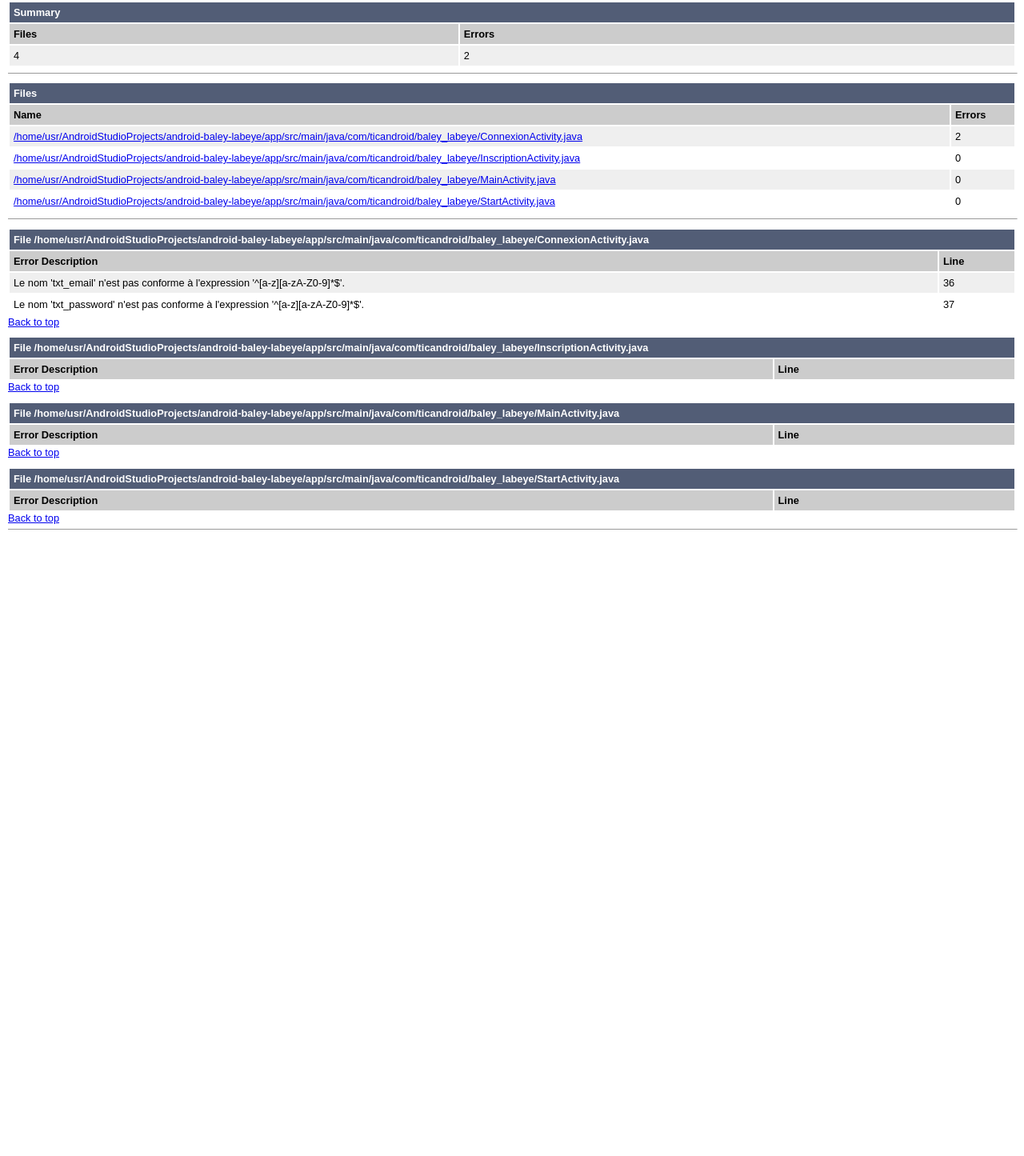
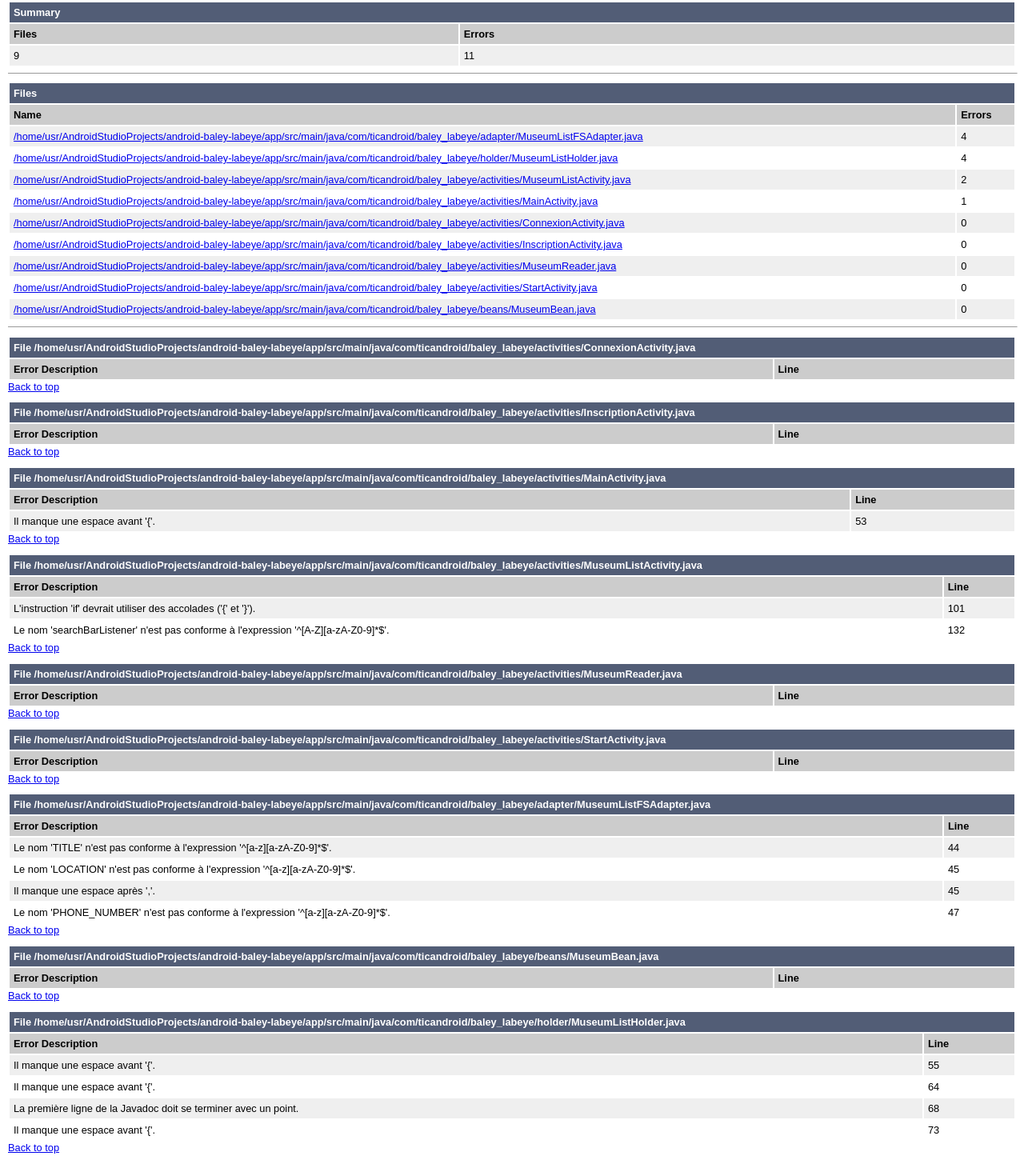
Before and after one commit to nag763/android-baley-labeye, a plain HTML site: page reports/checkstyle/checkstyle-report.html in a window 1280 px wide. Shown: the part 66-1511 px from the top of the page at 80% size. Before the commit the page ends 800 px from the top, so only its background shows below. Drawn offline with Linux system fonts and the light colour scheme.

Commit message:
Checkstyle and PMD fixs

```diff
--- a/reports/checkstyle/checkstyle-report.html
+++ b/reports/checkstyle/checkstyle-report.html
@@ -72,7 +72,7 @@
                 <th>Files</th><th>Errors</th>
             </tr>
             <tr class="a">
-                <td>4</td><td>2</td>
+                <td>9</td><td>11</td>
             </tr>
         </table>
         <hr size="1" width="100%" align="left">
@@ -82,51 +82,128 @@
                 <th>Name</th><th>Errors</th>
             </tr>
             <tr class="a">
-                <td><a href="#f-/home/usr/AndroidStudioProjects/android-baley-labeye/app/src/main/java/com/ticandroid/baley_labeye/ConnexionActivity.java">/home/usr/AndroidStudioProjects/android-baley-labeye/app/src/main/java/com/ticandroid/baley_labeye/ConnexionActivity.java</a></td><td>2</td>
+                <td><a href="#f-/home/usr/AndroidStudioProjects/android-baley-labeye/app/src/main/java/com/ticandroid/baley_labeye/adapter/MuseumListFSAdapter.java">/home/usr/AndroidStudioProjects/android-baley-labeye/app/src/main/java/com/ticandroid/baley_labeye/adapter/MuseumListFSAdapter.java</a></td><td>4</td>
             </tr>
             <tr class="b">
-                <td><a href="#f-/home/usr/AndroidStudioProjects/android-baley-labeye/app/src/main/java/com/ticandroid/baley_labeye/InscriptionActivity.java">/home/usr/AndroidStudioProjects/android-baley-labeye/app/src/main/java/com/ticandroid/baley_labeye/InscriptionActivity.java</a></td><td>0</td>
+                <td><a href="#f-/home/usr/AndroidStudioProjects/android-baley-labeye/app/src/main/java/com/ticandroid/baley_labeye/holder/MuseumListHolder.java">/home/usr/AndroidStudioProjects/android-baley-labeye/app/src/main/java/com/ticandroid/baley_labeye/holder/MuseumListHolder.java</a></td><td>4</td>
             </tr>
             <tr class="a">
-                <td><a href="#f-/home/usr/AndroidStudioProjects/android-baley-labeye/app/src/main/java/com/ticandroid/baley_labeye/MainActivity.java">/home/usr/AndroidStudioProjects/android-baley-labeye/app/src/main/java/com/ticandroid/baley_labeye/MainActivity.java</a></td><td>0</td>
+                <td><a href="#f-/home/usr/AndroidStudioProjects/android-baley-labeye/app/src/main/java/com/ticandroid/baley_labeye/activities/MuseumListActivity.java">/home/usr/AndroidStudioProjects/android-baley-labeye/app/src/main/java/com/ticandroid/baley_labeye/activities/MuseumListActivity.java</a></td><td>2</td>
             </tr>
             <tr class="b">
-                <td><a href="#f-/home/usr/AndroidStudioProjects/android-baley-labeye/app/src/main/java/com/ticandroid/baley_labeye/StartActivity.java">/home/usr/AndroidStudioProjects/android-baley-labeye/app/src/main/java/com/ticandroid/baley_labeye/StartActivity.java</a></td><td>0</td>
+                <td><a href="#f-/home/usr/AndroidStudioProjects/android-baley-labeye/app/src/main/java/com/ticandroid/baley_labeye/activities/MainActivity.java">/home/usr/AndroidStudioProjects/android-baley-labeye/app/src/main/java/com/ticandroid/baley_labeye/activities/MainActivity.java</a></td><td>1</td>
+            </tr>
+            <tr class="a">
+                <td><a href="#f-/home/usr/AndroidStudioProjects/android-baley-labeye/app/src/main/java/com/ticandroid/baley_labeye/activities/ConnexionActivity.java">/home/usr/AndroidStudioProjects/android-baley-labeye/app/src/main/java/com/ticandroid/baley_labeye/activities/ConnexionActivity.java</a></td><td>0</td>
+            </tr>
+            <tr class="b">
+                <td><a href="#f-/home/usr/AndroidStudioProjects/android-baley-labeye/app/src/main/java/com/ticandroid/baley_labeye/activities/InscriptionActivity.java">/home/usr/AndroidStudioProjects/android-baley-labeye/app/src/main/java/com/ticandroid/baley_labeye/activities/InscriptionActivity.java</a></td><td>0</td>
+            </tr>
+            <tr class="a">
+                <td><a href="#f-/home/usr/AndroidStudioProjects/android-baley-labeye/app/src/main/java/com/ticandroid/baley_labeye/activities/MuseumReader.java">/home/usr/AndroidStudioProjects/android-baley-labeye/app/src/main/java/com/ticandroid/baley_labeye/activities/MuseumReader.java</a></td><td>0</td>
+            </tr>
+            <tr class="b">
+                <td><a href="#f-/home/usr/AndroidStudioProjects/android-baley-labeye/app/src/main/java/com/ticandroid/baley_labeye/activities/StartActivity.java">/home/usr/AndroidStudioProjects/android-baley-labeye/app/src/main/java/com/ticandroid/baley_labeye/activities/StartActivity.java</a></td><td>0</td>
+            </tr>
+            <tr class="a">
+                <td><a href="#f-/home/usr/AndroidStudioProjects/android-baley-labeye/app/src/main/java/com/ticandroid/baley_labeye/beans/MuseumBean.java">/home/usr/AndroidStudioProjects/android-baley-labeye/app/src/main/java/com/ticandroid/baley_labeye/beans/MuseumBean.java</a></td><td>0</td>
             </tr>
         </table>
         <hr size="1" width="100%" align="left">
-        <a name="f-/home/usr/AndroidStudioProjects/android-baley-labeye/app/src/main/java/com/ticandroid/baley_labeye/ConnexionActivity.java"></a>
-        <h3>File /home/usr/AndroidStudioProjects/android-baley-labeye/app/src/main/java/com/ticandroid/baley_labeye/ConnexionActivity.java</h3>
+        <a name="f-/home/usr/AndroidStudioProjects/android-baley-labeye/app/src/main/java/com/ticandroid/baley_labeye/activities/ConnexionActivity.java"></a>
+        <h3>File /home/usr/AndroidStudioProjects/android-baley-labeye/app/src/main/java/com/ticandroid/baley_labeye/activities/ConnexionActivity.java</h3>
+        <table class="log" border="0" cellpadding="5" cellspacing="2" width="100%">
+            <tr>
+                <th>Error Description</th><th>Line</th>
+            </tr>
+        </table>
+        <a href="#top">Back to top</a><a name="f-/home/usr/AndroidStudioProjects/android-baley-labeye/app/src/main/java/com/ticandroid/baley_labeye/activities/InscriptionActivity.java"></a>
+        <h3>File /home/usr/AndroidStudioProjects/android-baley-labeye/app/src/main/java/com/ticandroid/baley_labeye/activities/InscriptionActivity.java</h3>
+        <table class="log" border="0" cellpadding="5" cellspacing="2" width="100%">
+            <tr>
+                <th>Error Description</th><th>Line</th>
+            </tr>
+        </table>
+        <a href="#top">Back to top</a><a name="f-/home/usr/AndroidStudioProjects/android-baley-labeye/app/src/main/java/com/ticandroid/baley_labeye/activities/MainActivity.java"></a>
+        <h3>File /home/usr/AndroidStudioProjects/android-baley-labeye/app/src/main/java/com/ticandroid/baley_labeye/activities/MainActivity.java</h3>
         <table class="log" border="0" cellpadding="5" cellspacing="2" width="100%">
             <tr>
                 <th>Error Description</th><th>Line</th>
             </tr>
             <tr class="a">
-                <td>Le nom 'txt_email' n'est pas conforme &agrave; l'expression '^[a-z][a-zA-Z0-9]*$'.</td><td>36</td>
+                <td>Il manque une espace avant '{'.</td><td>53</td>
+            </tr>
+        </table>
+        <a href="#top">Back to top</a><a name="f-/home/usr/AndroidStudioProjects/android-baley-labeye/app/src/main/java/com/ticandroid/baley_labeye/activities/MuseumListActivity.java"></a>
+        <h3>File /home/usr/AndroidStudioProjects/android-baley-labeye/app/src/main/java/com/ticandroid/baley_labeye/activities/MuseumListActivity.java</h3>
+        <table class="log" border="0" cellpadding="5" cellspacing="2" width="100%">
+            <tr>
+                <th>Error Description</th><th>Line</th>
+            </tr>
+            <tr class="a">
+                <td>L'instruction 'if' devrait utiliser des accolades ('{' et '}').</td><td>101</td>
             </tr>
             <tr class="b">
-                <td>Le nom 'txt_password' n'est pas conforme &agrave; l'expression '^[a-z][a-zA-Z0-9]*$'.</td><td>37</td>
+                <td>Le nom 'searchBarListener' n'est pas conforme &agrave; l'expression '^[A-Z][a-zA-Z0-9]*$'.</td><td>132</td>
             </tr>
         </table>
-        <a href="#top">Back to top</a><a name="f-/home/usr/AndroidStudioProjects/android-baley-labeye/app/src/main/java/com/ticandroid/baley_labeye/InscriptionActivity.java"></a>
-        <h3>File /home/usr/AndroidStudioProjects/android-baley-labeye/app/src/main/java/com/ticandroid/baley_labeye/InscriptionActivity.java</h3>
+        <a href="#top">Back to top</a><a name="f-/home/usr/AndroidStudioProjects/android-baley-labeye/app/src/main/java/com/ticandroid/baley_labeye/activities/MuseumReader.java"></a>
+        <h3>File /home/usr/AndroidStudioProjects/android-baley-labeye/app/src/main/java/com/ticandroid/baley_labeye/activities/MuseumReader.java</h3>
         <table class="log" border="0" cellpadding="5" cellspacing="2" width="100%">
             <tr>
                 <th>Error Description</th><th>Line</th>
             </tr>
         </table>
-        <a href="#top">Back to top</a><a name="f-/home/usr/AndroidStudioProjects/android-baley-labeye/app/src/main/java/com/ticandroid/baley_labeye/MainActivity.java"></a>
-        <h3>File /home/usr/AndroidStudioProjects/android-baley-labeye/app/src/main/java/com/ticandroid/baley_labeye/MainActivity.java</h3>
+        <a href="#top">Back to top</a><a name="f-/home/usr/AndroidStudioProjects/android-baley-labeye/app/src/main/java/com/ticandroid/baley_labeye/activities/StartActivity.java"></a>
+        <h3>File /home/usr/AndroidStudioProjects/android-baley-labeye/app/src/main/java/com/ticandroid/baley_labeye/activities/StartActivity.java</h3>
         <table class="log" border="0" cellpadding="5" cellspacing="2" width="100%">
             <tr>
                 <th>Error Description</th><th>Line</th>
             </tr>
         </table>
-        <a href="#top">Back to top</a><a name="f-/home/usr/AndroidStudioProjects/android-baley-labeye/app/src/main/java/com/ticandroid/baley_labeye/StartActivity.java"></a>
-        <h3>File /home/usr/AndroidStudioProjects/android-baley-labeye/app/src/main/java/com/ticandroid/baley_labeye/StartActivity.java</h3>
+        <a href="#top">Back to top</a><a name="f-/home/usr/AndroidStudioProjects/android-baley-labeye/app/src/main/java/com/ticandroid/baley_labeye/adapter/MuseumListFSAdapter.java"></a>
+        <h3>File /home/usr/AndroidStudioProjects/android-baley-labeye/app/src/main/java/com/ticandroid/baley_labeye/adapter/MuseumListFSAdapter.java</h3>
         <table class="log" border="0" cellpadding="5" cellspacing="2" width="100%">
             <tr>
                 <th>Error Description</th><th>Line</th>
+            </tr>
+            <tr class="a">
+                <td>Le nom 'TITLE' n'est pas conforme &agrave; l'expression '^[a-z][a-zA-Z0-9]*$'.</td><td>44</td>
+            </tr>
+            <tr class="b">
+                <td>Le nom 'LOCATION' n'est pas conforme &agrave; l'expression '^[a-z][a-zA-Z0-9]*$'.</td><td>45</td>
+            </tr>
+            <tr class="a">
+                <td>Il manque une espace apr&egrave;s ','.</td><td>45</td>
+            </tr>
+            <tr class="b">
+                <td>Le nom 'PHONE_NUMBER' n'est pas conforme &agrave; l'expression '^[a-z][a-zA-Z0-9]*$'.</td><td>47</td>
+            </tr>
+        </table>
+        <a href="#top">Back to top</a><a name="f-/home/usr/AndroidStudioProjects/android-baley-labeye/app/src/main/java/com/ticandroid/baley_labeye/beans/MuseumBean.java"></a>
+        <h3>File /home/usr/AndroidStudioProjects/android-baley-labeye/app/src/main/java/com/ticandroid/baley_labeye/beans/MuseumBean.java</h3>
+        <table class="log" border="0" cellpadding="5" cellspacing="2" width="100%">
+            <tr>
+                <th>Error Description</th><th>Line</th>
+            </tr>
+        </table>
+        <a href="#top">Back to top</a><a name="f-/home/usr/AndroidStudioProjects/android-baley-labeye/app/src/main/java/com/ticandroid/baley_labeye/holder/MuseumListHolder.java"></a>
+        <h3>File /home/usr/AndroidStudioProjects/android-baley-labeye/app/src/main/java/com/ticandroid/baley_labeye/holder/MuseumListHolder.java</h3>
+        <table class="log" border="0" cellpadding="5" cellspacing="2" width="100%">
+            <tr>
+                <th>Error Description</th><th>Line</th>
+            </tr>
+            <tr class="a">
+                <td>Il manque une espace avant '{'.</td><td>55</td>
+            </tr>
+            <tr class="b">
+                <td>Il manque une espace avant '{'.</td><td>64</td>
+            </tr>
+            <tr class="a">
+                <td>La premi&egrave;re ligne de la Javadoc doit se terminer avec un point.</td><td>68</td>
+            </tr>
+            <tr class="b">
+                <td>Il manque une espace avant '{'.</td><td>73</td>
             </tr>
         </table>
         <a href="#top">Back to top</a>
```
Also changed, not shown: reports/checkstyle/checkstyle-report.xml (+25 -6 lines), 4 other files.
